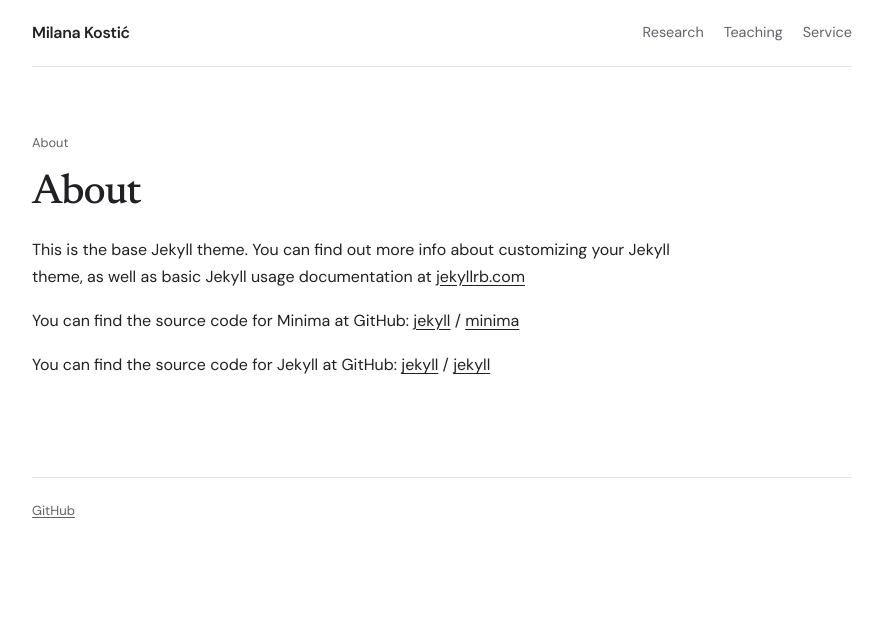
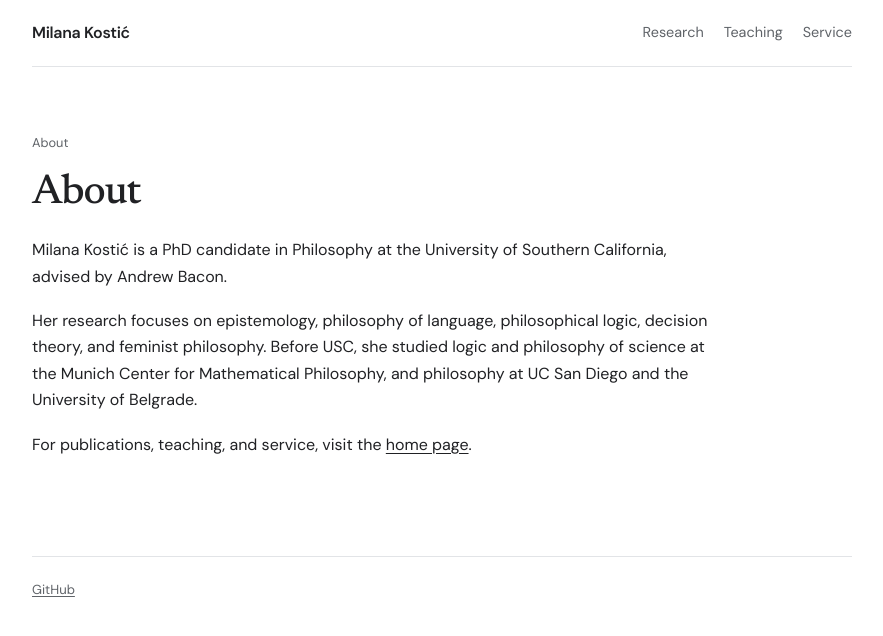
Before and after one commit to milanakostic/milanakostic.github.io, a Jekyll site: the page built from about.markdown, in a window 1280 px wide. Shown: the top 636 px of the page, without its empty margins (198-1081 px from the left). Built offline with Jekyll 4.4.1, drawn with Linux system fonts in a browser that asks for light colours.

Commit message:
change domain and add seo

```diff
--- /dev/null
+++ b/CNAME
@@ -0,0 +1 @@
+milanakostic.com
--- a/Gemfile
+++ b/Gemfile
@@ -16,6 +16,7 @@ gem "minima", "~> 2.5"
 # If you have any plugins, put them here!
 group :jekyll_plugins do
   gem "jekyll-feed", "~> 0.12"
+  gem "jekyll-sitemap"
 end
 
 # Windows and JRuby does not include zoneinfo files, so bundle the tzinfo-data gem
--- a/_config.yml
+++ b/_config.yml
@@ -25,7 +25,7 @@ description: >- # this means to ignore newlines until "baseurl:"
   Her research spans epistemology, philosophy of language, philosophical logic,
   decision theory, and feminist philosophy.
 baseurl: "" # the subpath of your site, e.g. /blog
-url: "https://milanakostic.github.io" # the base hostname & protocol for your site, e.g. http://example.com
+url: "https://milanakostic.com" # the base hostname & protocol for your site, e.g. http://example.com
 #twitter_username: jekyllrb
 github_username:  milanakostic
 profile_image: /assets/img/profile.png
@@ -34,6 +34,7 @@ profile_image: /assets/img/profile.png
 theme: academic-jekyll-theme
 plugins:
   - jekyll-feed
+  - jekyll-sitemap
 
 # Exclude from processing.
 # The following items will not be processed, by default.
--- a/_layouts/default.html
+++ b/_layouts/default.html
@@ -3,12 +3,43 @@
   <head>
     <meta charset="utf-8">
     <meta name="viewport" content="width=device-width, initial-scale=1">
-    <meta name="description" content="{{ site.description | strip_html | normalize_whitespace }}">
+    {% assign meta_description = page.description | default: site.description | strip_html | normalize_whitespace %}
+    {% assign page_title = page.title | default: site.title %}
+    <meta name="description" content="{{ meta_description }}">
+    <link rel="canonical" href="{{ page.url | replace: 'index.html', '' | absolute_url }}">
+    <meta property="og:site_name" content="{{ site.title }}">
+    <meta property="og:type" content="{% if page.url == '/' %}website{% else %}article{% endif %}">
+    <meta property="og:title" content="{{ page_title }}">
+    <meta property="og:description" content="{{ meta_description }}">
+    <meta property="og:url" content="{{ page.url | replace: 'index.html', '' | absolute_url }}">
+    <meta property="og:image" content="{{ site.profile_image | absolute_url }}">
+    <meta name="twitter:card" content="summary">
+    <meta name="twitter:title" content="{{ page_title }}">
+    <meta name="twitter:description" content="{{ meta_description }}">
+    <meta name="twitter:image" content="{{ site.profile_image | absolute_url }}">
     <title>{% if page.title %}{{ page.title }} · {% endif %}{{ site.title }}</title>
     <link rel="preconnect" href="https://fonts.googleapis.com">
     <link rel="preconnect" href="https://fonts.gstatic.com" crossorigin>
     <link href="https://fonts.googleapis.com/css2?family=DM+Mono:wght@400;500&family=DM+Sans:opsz,wght@9..40,400;9..40,500;9..40,600&family=Newsreader:opsz,wght@6..72,400;6..72,500;6..72,600&display=swap" rel="stylesheet">
     <link rel="stylesheet" href="{{ '/assets/css/main.css' | relative_url }}">
+    {% if page.url == '/' %}
+    <script type="application/ld+json">
+      {
+        "@context": "https://schema.org",
+        "@type": "Person",
+        "name": "Milana Kostić",
+        "url": "{{ '/' | absolute_url }}",
+        "image": "{{ site.profile_image | absolute_url }}",
+        "jobTitle": "PhD candidate in Philosophy",
+        "affiliation": {
+          "@type": "CollegeOrUniversity",
+          "name": "University of Southern California"
+        },
+        "knowsAbout": ["Epistemology", "Philosophy of language", "Philosophical logic", "Decision theory", "Feminist philosophy"],
+        "sameAs": ["https://github.com/{{ site.github_username }}"]
+      }
+    </script>
+    {% endif %}
   </head>
   <body>
     <div class="site-shell">
--- a/about.markdown
+++ b/about.markdown
@@ -2,17 +2,11 @@
 layout: page
 title: About
 permalink: /about/
+description: Learn about Milana Kostić, a PhD candidate in Philosophy at the University of Southern California.
 ---
 
-This is the base Jekyll theme. You can find out more info about customizing your Jekyll theme, as well as basic Jekyll usage documentation at [jekyllrb.com](https://jekyllrb.com/)
+Milana Kostić is a PhD candidate in Philosophy at the University of Southern California, advised by Andrew Bacon.
 
-You can find the source code for Minima at GitHub:
-[jekyll][jekyll-organization] /
-[minima](https://github.com/jekyll/minima)
+Her research focuses on epistemology, philosophy of language, philosophical logic, decision theory, and feminist philosophy. Before USC, she studied logic and philosophy of science at the Munich Center for Mathematical Philosophy, and philosophy at UC San Diego and the University of Belgrade.
 
-You can find the source code for Jekyll at GitHub:
-[jekyll][jekyll-organization] /
-[jekyll](https://github.com/jekyll/jekyll)
-
-
-[jekyll-organization]: https://github.com/jekyll
+For publications, teaching, and service, visit the [home page]({{ '/' | relative_url }}).
--- /dev/null
+++ b/robots.txt
@@ -0,0 +1,4 @@
+User-agent: *
+Allow: /
+
+Sitemap: https://milanakostic.com/sitemap.xml
```
